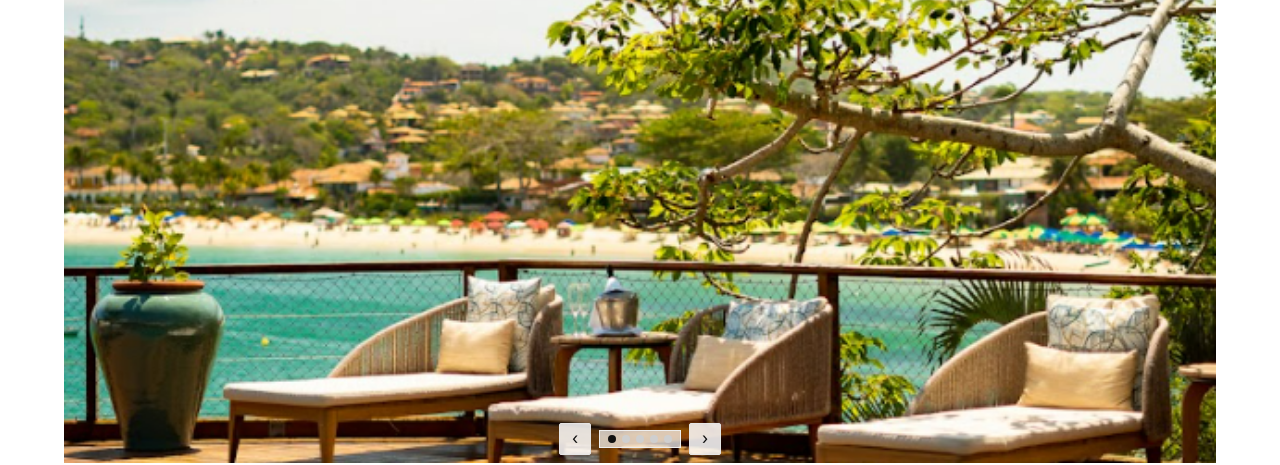
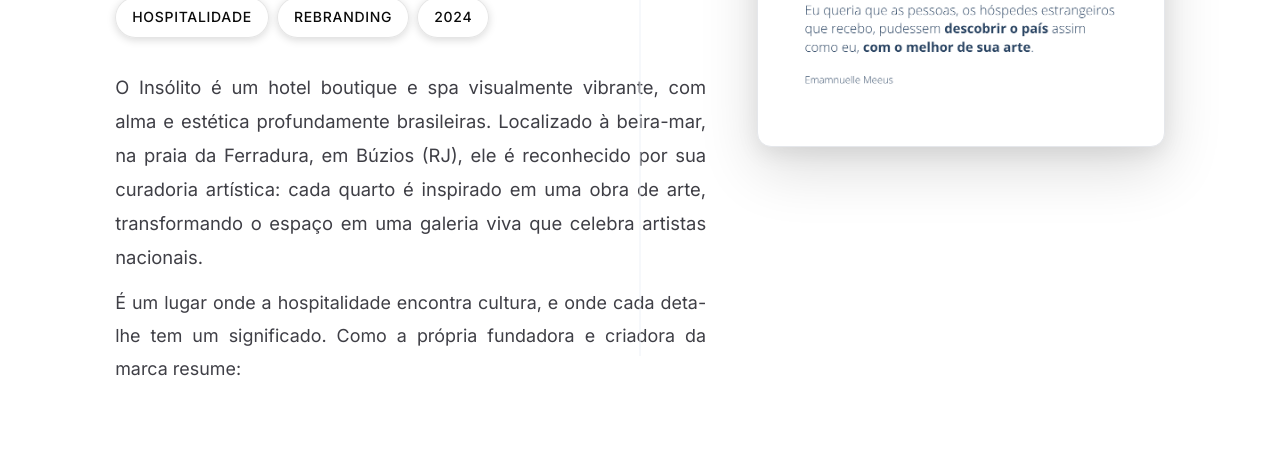
Before and after one commit to osanaizera/casa-flora-site, a Next.js app: page /cases/insolito in a window 1280 px wide. Shown: the part 1061-1526 px from the top of the page. Built offline with nearby package versions, Linux system fonts and the light colour scheme.

Commit message:
style(case/insolito): mais respiro lateral em toda a página (case-screen padding + hero content padding)

```diff
--- a/src/app/cases/[slug]/page.tsx
+++ b/src/app/cases/[slug]/page.tsx
@@ -71,26 +71,6 @@ export default async function CaseDetail({ params }: { params: Promise<RoutePara
         />
 
         {/* Seções em tela cheia no estilo da home */}
-        {/* Abertura com carrossel */}
-        <section className="case-screen" aria-label="Imagens de abertura">
-          <div className="case-screen__container">
-            <div className="case-screen__media">
-              <Carousel
-                aspect="16/9"
-                border={false}
-                sizes="(min-width: 1024px) 80vw, 92vw"
-                fit="cover"
-                slides={[
-                  { src: '/images/cases/insolito/image.png', alt: 'Insólito 1' },
-                  { src: '/images/cases/insolito/image (1).png', alt: 'Insólito 2' },
-                  { src: '/images/cases/insolito/image (2).png', alt: 'Insólito 3' },
-                  { src: '/images/cases/insolito/image (3).png', alt: 'Insólito 4' },
-                  { src: '/images/cases/insolito/image (4).png', alt: 'Insólito 5' },
-                ]}
-              />
-            </div>
-          </div>
-        </section>
 
         {/* Sobre */}
         <section id="sobre" className="case-screen case-screen--spacious case-screen--compact">
@@ -105,8 +85,10 @@ export default async function CaseDetail({ params }: { params: Promise<RoutePara
                     {item.service && (<div className="services-modern__glass-badge">{item.service}</div>)}
                     {item.year && (<div className="services-modern__glass-badge">{item.year}</div>)}
                   </div>
-                  <p className="case-screen__lead">O Insólito é um hotel boutique e spa visualmente vibrante, com alma e estética profundamente brasileiras. Localizado à beira-mar, na praia da Ferradura, em Búzios (RJ), ele é reconhecido por sua curadoria artística: cada quarto é inspirado em uma obra de arte, transformando o espaço em uma galeria viva que celebra artistas nacionais.</p>
-                  <p className="case-screen__body">É um lugar onde a hospitalidade encontra cultura, e onde cada detalhe tem um significado. Como a própria fundadora e criadora da marca resume:</p>
+                  <div className="case-text-narrow">
+                    <p className="case-screen__lead">O Insólito é um hotel boutique e spa visualmente vibrante, com alma e estética profundamente brasileiras. Localizado à beira-mar, na praia da Ferradura, em Búzios (RJ), ele é reconhecido por sua curadoria artística: cada quarto é inspirado em uma obra de arte, transformando o espaço em uma galeria viva que celebra artistas nacionais.</p>
+                    <p className="case-screen__body">É um lugar onde a hospitalidade encontra cultura, e onde cada detalhe tem um significado. Como a própria fundadora e criadora da marca resume:</p>
+                  </div>
                 </div>
               </div>
               <div className="case-grid__right">
--- a/src/app/globals.css
+++ b/src/app/globals.css
@@ -898,7 +898,7 @@ body {
   justify-content: center;
   text-align: center;
   color: #fff;
-  padding: 0 24px;
+  padding: 0 clamp(32px, 8vw, 120px);
 }
 
 .case-hero__content-inner {
@@ -1001,7 +1001,7 @@ body {
 /* Artigo editorial (magazine roll) */
 /* Conteúdo editorial antigo removido do fluxo: usamos seções em tela cheia */
 /* Full-screen case sections (home-like) */
-.case-screen { min-height: 100vh; display: flex; align-items: center; padding: clamp(56px, 8vh, 120px) clamp(20px, 5vw, 64px); background: #fff; }
+.case-screen { min-height: 100vh; display: flex; align-items: center; padding: clamp(56px, 8vh, 120px) clamp(40px, 9vw, 140px); background: #fff; }
 .case-screen__container { width: 100%; max-width: none; margin: 0; padding: 0; }
 .case-screen__content { width: 100%; max-width: none; }
 .case-screen__title { font-family: var(--font-display); font-size: clamp(2.4rem, 6vw, 4rem); font-weight: 500; letter-spacing: -0.015em; margin-bottom: 12px; }
```
